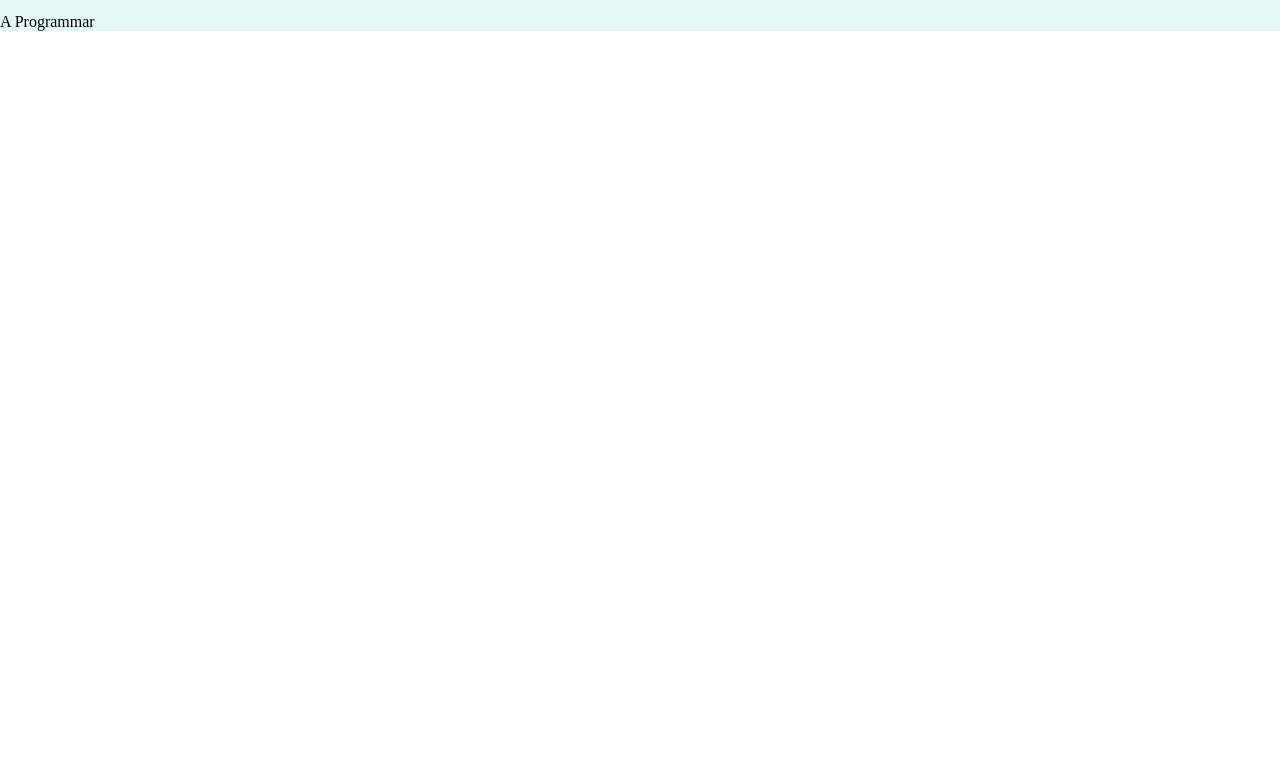
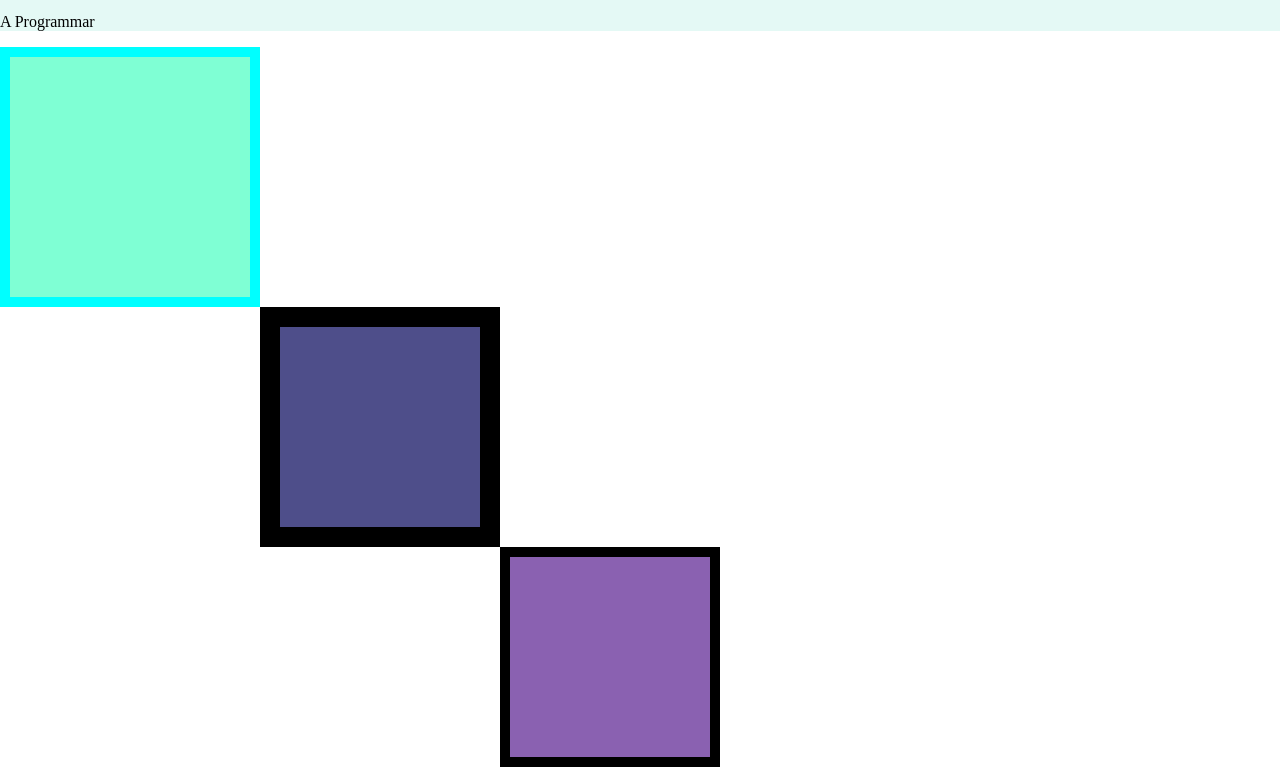
Before and after one commit to AneezaZafar19/CSS-MySite, a plain HTML site: page index.html in a window 1280 px wide. Shown: the part 40-807 px from the top of the page. Drawn offline with Linux system fonts and the light colour scheme.

Commit message:
box model

```diff
--- a/CSS/style.css
+++ b/CSS/style.css
@@ -1,4 +1,4 @@
-div{
+.topcontainer{
 
     background-color: #E4F9F5;
 }
@@ -8,3 +8,28 @@ body{
 h1{
     margin: 0;
 }
+.container1{
+    height: 200px;
+    width: 200px;
+    background-color: aquamarine;
+    margin: 0;
+    border: 10px solid;
+    border-color: aqua;
+    padding: 20px;
+}
+.containermiddle{
+    margin:0px;
+    margin-left: 260px;
+    height: 200px;
+    width: 200px;
+    background-color: rgb(78, 78, 138);
+    border: 20px solid;
+}
+.containerbottom{
+    margin:0px;
+    margin-left: 500px;
+    height: 200px;
+    width: 200px;
+    background-color: rgb(138, 97, 177);
+    border: 10px solid;
+}
--- a/index.html
+++ b/index.html
@@ -9,9 +9,15 @@
     <link rel="icon" href="favicon.ico">
 </head>
 <body>
-    <div>
+    <div class="topcontainer">
         <h1>Hey! I'm Aneeza. </h1>
         <p>A Programmar</p>
     </div>
+    <div class="container1">
+    </div>
+    <div class="containermiddle">
+    </div>
+    <div class="containerbottom">
+    </div>
 </body>
 </html>
```
